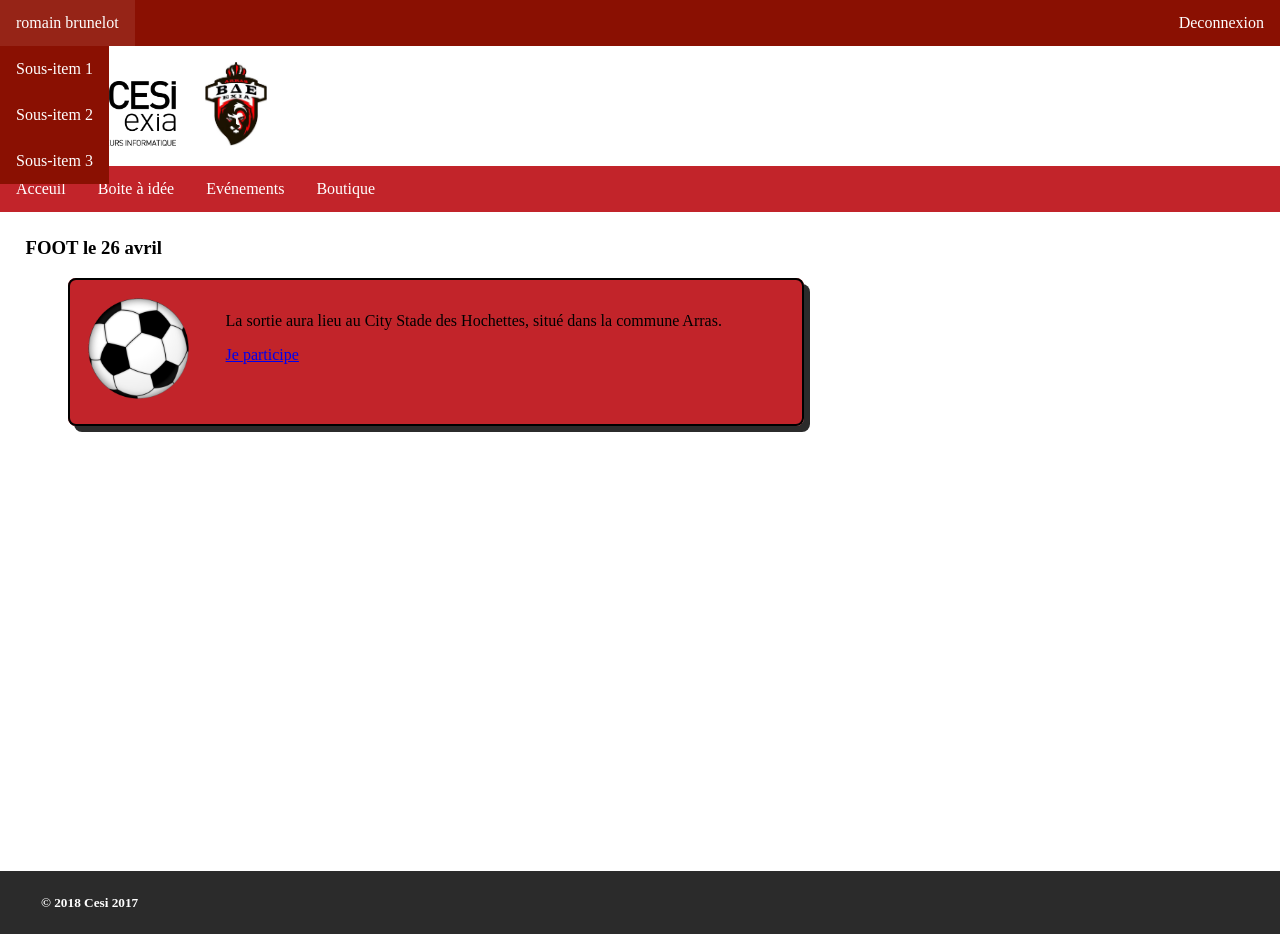
After one commit to pierre-geeraert/Projet_web, a PHP site: page /current_event1.php in a window 1280 px wide. The commit adds this page. Run offline with PHP 8.4, Linux system fonts and the light colour scheme; a user stored in the database is signed in.

Commit message:
upload image

```diff
--- a/Projet/Evenements.php
+++ b/Projet/Evenements.php
@@ -30,7 +30,7 @@
 						<ul>
 							<fieldset>
 
-								<a href="even1.php"> > FOOT < </a>
+								<a href="current_event1.php"> > FOOT < </a>
 
 								<fieldset class="inner">
 
@@ -69,7 +69,7 @@
 
 						<ul>
 							<fieldset>
-								<a href="Index.php"> > FOOT < </a>
+								<a href="event_finish1.php"> > FOOT < </a>
 								<fieldset class="inner">
 									<p class="description">
 										Partie de foot
--- a/Projet/css/style.css
+++ b/Projet/css/style.css
@@ -14,7 +14,17 @@ font-style: normal;
 
 /* Header */
 
+.ballon {
+	float: left;
+	width: 15%;
+	margin-right: 5%;
+	margin-bottom: 1%;
+}
 
+.description {
+	float: left;
+	width: 80%;
+}
 
 .element_header ul {
     list-style-type: none;
@@ -59,18 +69,6 @@ font-style: normal;
 .even1 a:hover{
 	color: white;
 }
-
-.ballon {
-	float: left;
-	width: 15%;
-	margin-right: 5%;
-}
-
-.description {
-	float: left;
-	width: 80%;
-}
-
 
 .even2 {
 	margin: 2%;
@@ -125,10 +123,10 @@ fieldset
 
 
 .footer {
-	position: relative;
+	position: absolute;
 	width: 100%;
 	bottom: auto;
-	margin-top: auto;
+	margin-top: 10%;
 	background: #2b2b2b;
 	color: white;
 	padding: 1px;
@@ -150,13 +148,7 @@ html, body {
 
 .wrapper2 {
 	position: absolute;
-<<<<<<< HEAD
     float: left;
-
-}
-
-=======
-	float: left;
 }
 
 
@@ -164,6 +156,7 @@ html, body {
 	float: right;
 	color: white;
 }
+
 .element_header_logout :hover{
     background-color: rgb(150, 36, 23);
 }
--- /dev/null
+++ b/Projet/current_event1.php
@@ -0,0 +1,49 @@
+<!DOCTYPE html>
+
+<!--####################################
+ Auteur : Groupe 3
+ Date : 2018
+ Contexte : Projet Web Exia CESI
+ #######################################-->
+
+<html>
+
+    <head>
+        <meta charset="utf-8" />
+        <link rel="stylesheet" href="css/style.css" />
+
+        <title>BDE Arras</title>
+    </head>
+
+    <header>
+	<?php include("header.php"); ?>
+    </header>
+
+    <body>
+	<div class="wrapper">
+		<div class="even_individuel">
+
+			<h3>FOOT le 26 avril</h3>
+
+			<ul>
+				<fieldset>
+
+					<img class="ballon" src="image/foot.png">
+					<p class="description">
+						La sortie aura lieu au City Stade des Hochettes, situé dans la commune Arras.
+					</p>
+					<a href="participate.php"> Je participe </a>
+
+				</fieldset>
+
+			</ul>
+
+	</div>
+    </div>
+    </body>
+
+	<footer>
+	<?php include("footer.php"); ?>
+	</footer>
+
+</html>
--- a/Projet/header.php
+++ b/Projet/header.php
@@ -1,5 +1,5 @@
 <?php
-session_start(); // On démarre la session AVANT toute chose
+if (!isset($_SESSION)) { session_start(); }
 ?>
 
 <nav id="header">
@@ -8,7 +8,7 @@ session_start(); // On démarre la session AVANT toute chose
 if ($_SESSION['login'] != null)
 {
 echo'   <div class="element_header">
-        <ul>
+		<ul>
 				<div id="menu">
 					<ul>
 						  <li><a href="#"> '.$_SESSION['surname'].' '.$_SESSION['name'].' </a>
@@ -25,9 +25,8 @@ echo'   <div class="element_header">
 			<div class="element_header_logout">
 				<a href="deconnexion.php"> Deconnexion </a>
 			</div>
-        </ul>
-
-    </div>';
+		</ul>
+		</div>';
 }
 else
 {
--- /dev/null
+++ b/Projet/participate.php
@@ -0,0 +1,3 @@
+<?php
+	echo 'Tu es inscrit à cet évenement !';
+?>
```
Also changed, not shown: Projet/Boutique.php (+3 -15 lines), Projet/event_finish1.php (renamed from Projet/even1.php, +8 -2 lines), Projet/img.php (added, +22 -0 lines), Projet/secu.php (deleted, +0 -9 lines), Projet/image/photos/19f7a650398004f984d1997822ce091d.png (added), Projet/image/photos/3c133fa080809b74708bc5d34cadf082.png (added), Projet/image/photos/7cd25bec2c8f3476adc53d76b39023d4.png (added), Projet/image/photos/dc501e5b3277cf04d167e10760e2232e.png (added), 1 other file.
